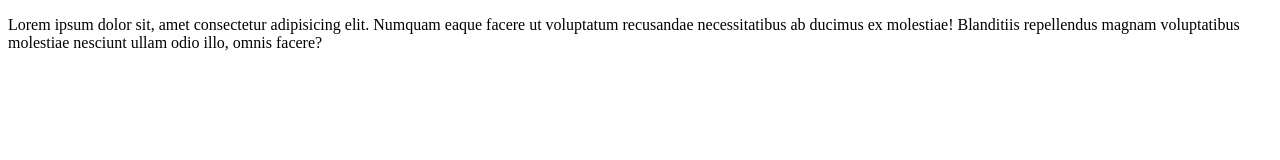
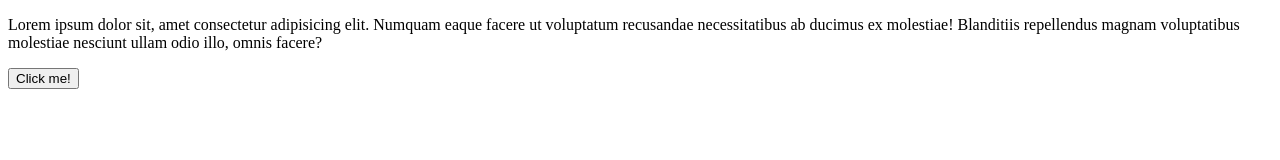
Before and after one commit to rugvedi-kulkarni/World-seek, a plain HTML site: page index.html in a window 1280 px wide. Drawn offline with Linux system fonts and the light colour scheme.

Commit message:
Added button

```diff
--- a/index.html
+++ b/index.html
@@ -6,6 +6,8 @@
     <title>Document</title>
 </head>
 <body>
+
     <p>Lorem ipsum dolor sit, amet consectetur adipisicing elit. Numquam eaque facere ut voluptatum recusandae necessitatibus ab ducimus ex molestiae! Blanditiis repellendus magnam voluptatibus molestiae nesciunt ullam odio illo, omnis facere?</p>
+    <button>Click me!</button>
 </body>
 </html>
```
